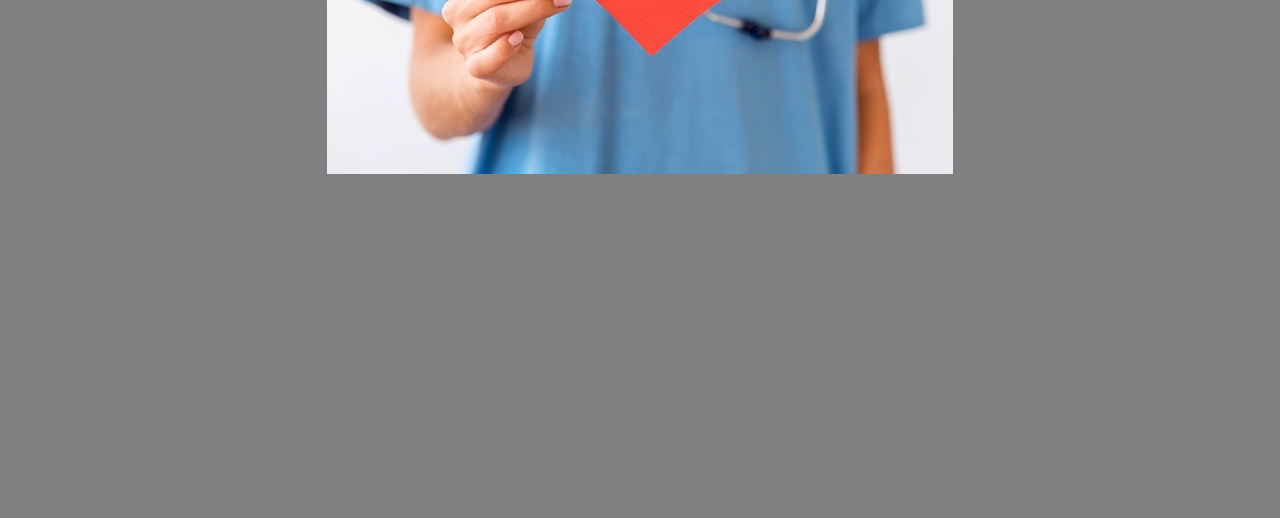
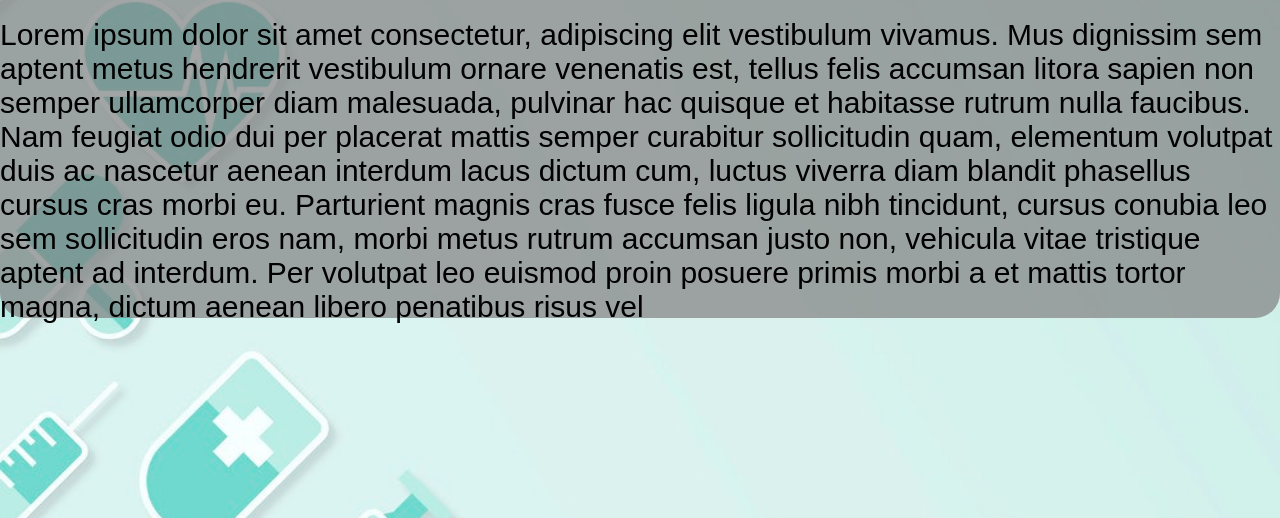
Before and after one commit to palaciosdd1992/Python062021, a plain HTML site: page index.html in a window 1280 px wide. Shown: the part 282-800 px from the top of the page. Drawn offline with Linux system fonts and the light colour scheme.

Commit message:
Cuadro y texto

```diff
--- a/assets/css/main.css
+++ b/assets/css/main.css
@@ -1,10 +1,15 @@
 body
 {
     background-color: grey;
-    background-image: url("/assets/images/health.jpg");
+    margin: 0;
+}
+
+#image
+{
+    background-image: url("/assets/images/Background.jpg");
     background-repeat: no-repeat;
     background-position: 50% 0;
-    margin: 0;
+    background-size: cover;
 }
 
 nav
@@ -29,16 +34,17 @@ b
     display: flex;
     justify-content: space-between;
     align-items: center;
-    padding: 0 0 0 0;
 }
 
 #example-relative
 {
-    background-color: red;
+    background-color: rgb(128,128,128,0.7);
+    border-radius: 25px;
     font-size: 30px;
     font-family: sans-serif;
     width: 100%;
-    height: 70px;
+    height: 400px;
+    padding: 0 0 0 0;
 }
 
 #second-paragraph
--- a/index.html
+++ b/index.html
@@ -7,7 +7,7 @@
     <title>Health +</title>
     <link rel="stylesheet" href="assets/css/main.css">
 </head>
-<body>
+<body id = "image">
     <nav>
             <a href="">
                 <b>
@@ -27,6 +27,14 @@
             El sitio de tu salud
         </b>
     </div>
+
+    <div id="example-relative">
+        <div>
+            <b>Diabetes</b>
+            <a>Lorem ipsum dolor sit amet consectetur, adipiscing elit vestibulum vivamus. Mus dignissim sem aptent metus hendrerit vestibulum ornare venenatis est, tellus felis accumsan litora sapien non semper ullamcorper diam malesuada, pulvinar hac quisque et habitasse rutrum nulla faucibus. Nam feugiat odio dui per placerat mattis semper curabitur sollicitudin quam, elementum volutpat duis ac nascetur aenean interdum lacus dictum cum, luctus viverra diam blandit phasellus cursus cras morbi eu.
+                Parturient magnis cras fusce felis ligula nibh tincidunt, cursus conubia leo sem sollicitudin eros nam, morbi metus rutrum accumsan justo non, vehicula vitae tristique aptent ad interdum. Per volutpat leo euismod proin posuere primis morbi a et mattis tortor magna, dictum aenean libero penatibus risus vel</a>
+        </div>
+    </div>
     <!--
     <div id = "hola">
         <p>Hola mundo!</p>
```
Also changed, not shown: assets/images/Background.jpg (added), assets/images/caduceus.jpg (added), assets/images/caduceus.png (added).
